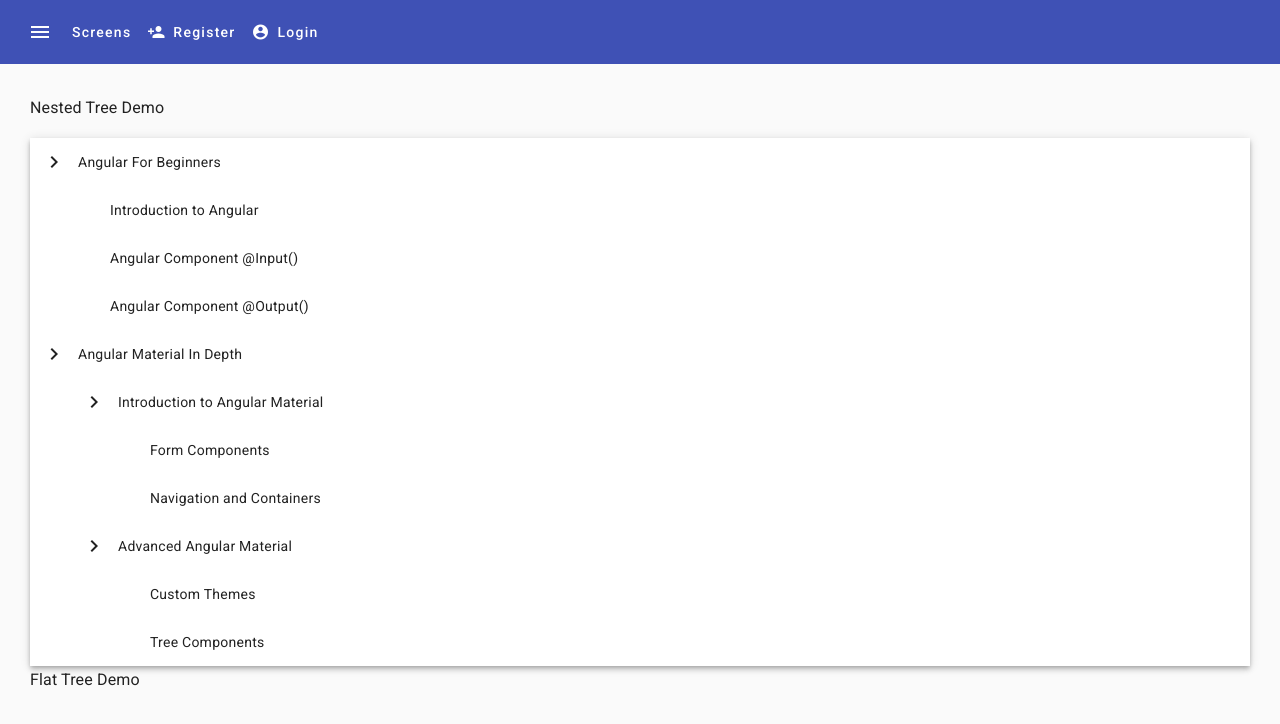
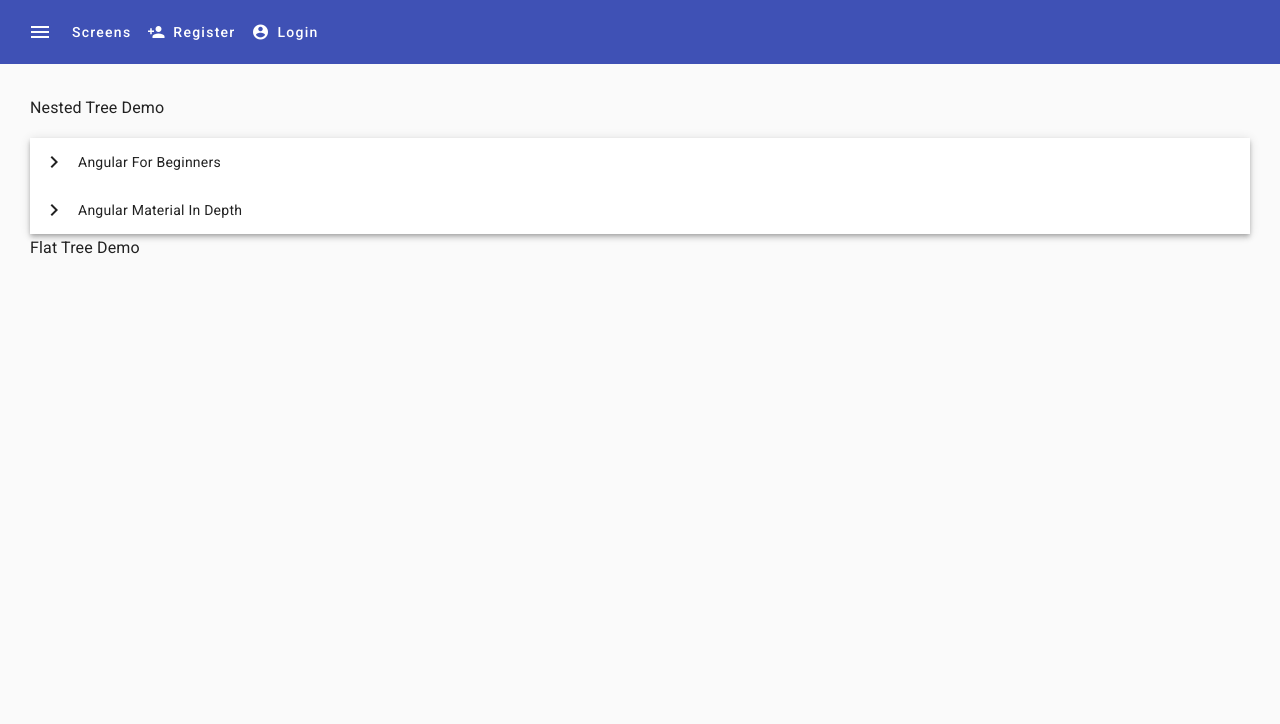
Before and after one commit to paolopci/angular-material-course, an Angular app: page /tree-demo in a window 1280 px wide. Shown: the top 724 px of the page. Built offline with nearby package versions, Linux system fonts and the light colour scheme.

Commit message:
complete Nested Tree

```diff
--- a/src/app/tree-demo/tree-demo.component.html
+++ b/src/app/tree-demo/tree-demo.component.html
@@ -19,7 +19,7 @@
         </button>
         {{node.name}}
       </div>
-      <div class="nested-node">
+      <div class="nested-node" [class.example-tree-invisible]="!nestedTreeControl.isExpanded(node)">
         <ng-container matTreeNodeOutlet></ng-container>
       </div>
     </mat-nested-tree-node>
```
